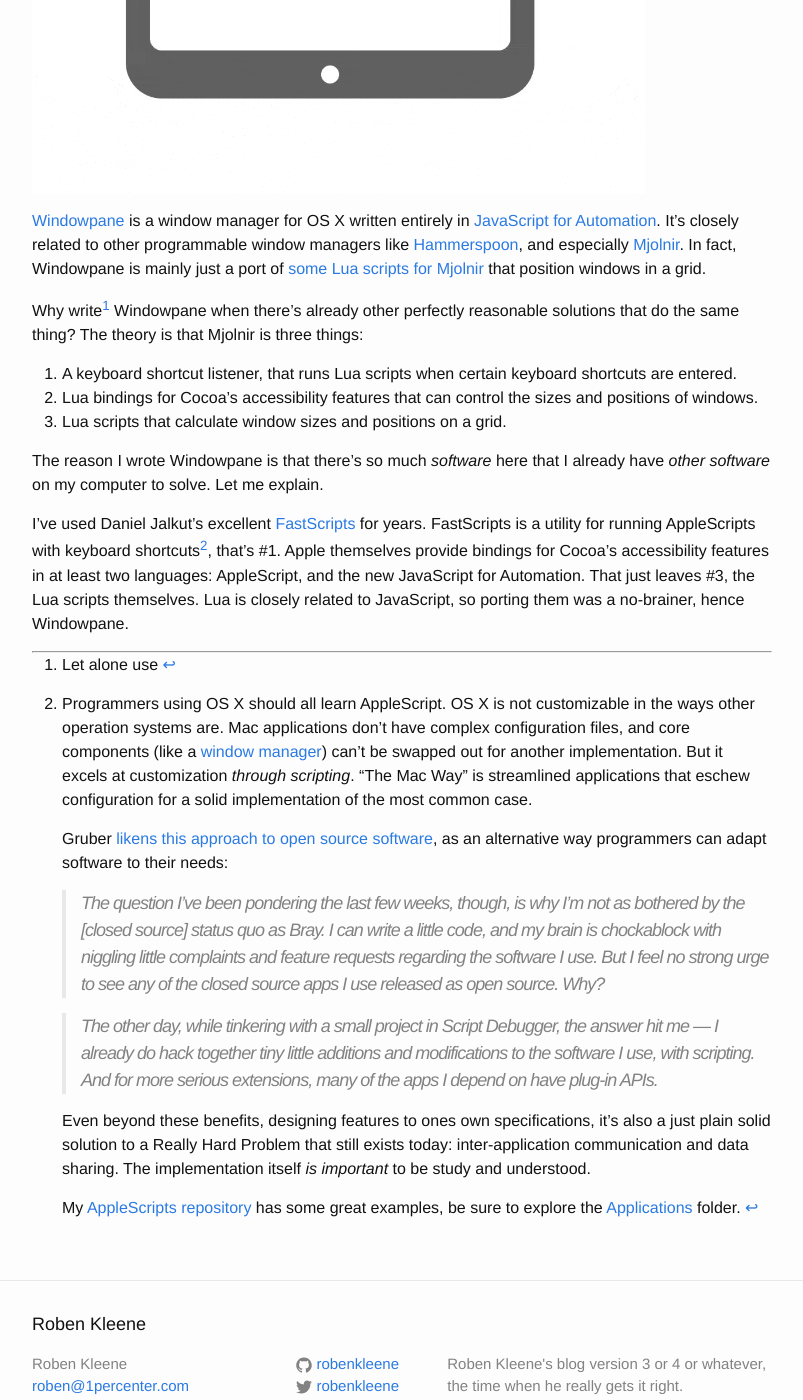
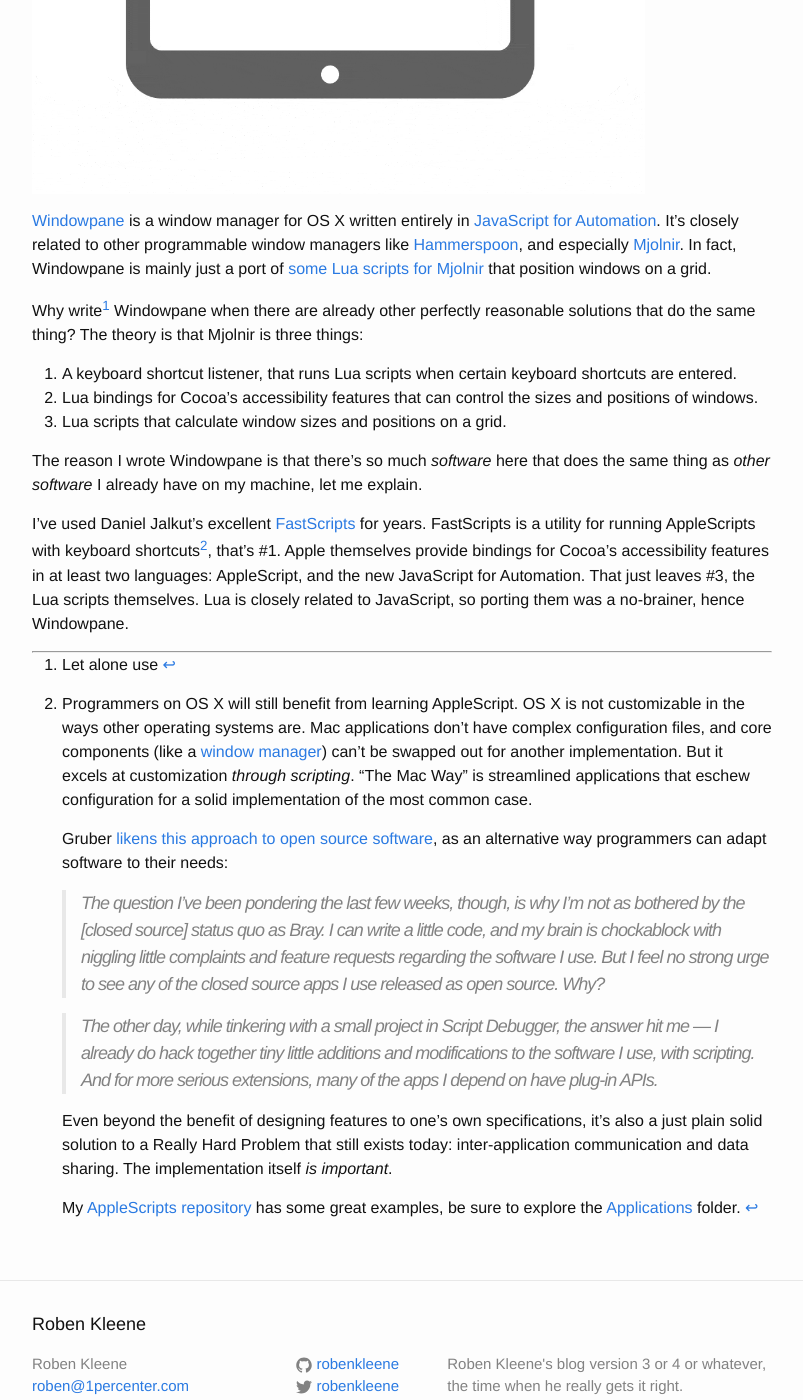
Before and after one commit to robenkleene/robenkleene.github.io, a Jekyll site: the page built from _posts/2016-04-16-windowpane.md, in a window 1280 px wide and 1400 px high, scrolled down 543 px. Shown: the whole window, without its empty margins (238-1041 px from the left). Built offline with Jekyll 4.4.1, drawn with Linux system fonts in a browser that asks for light colours.

Commit message:
Update windowpane

```diff
--- a/_posts/2016-04-16-windowpane.md
+++ b/_posts/2016-04-16-windowpane.md
@@ -6,15 +6,15 @@
 
 <img src="/assets/2016-04-16-windowpane.gif" alt="Windowpane" height="495">
 
-[Windowpane](https://github.com/robenkleene/windowpane) is a window manager for OS X written entirely in [JavaScript for Automation](https://developer.apple.com/library/mac/releasenotes/InterapplicationCommunication/RN-JavaScriptForAutomation/Articles/OSX10-10.html#//apple_ref/doc/uid/TP40014508-CH109-SW1). It's closely related to other programmable window managers like [Hammerspoon](https://github.com/Hammerspoon/hammerspoon), and especially [Mjolnir](https://github.com/sdegutis/mjolnir). In fact, Windowpane is mainly just a port of [some Lua scripts for Mjolnir](https://luarocks.org/modules/sdegutis/mjolnir.sd.grid) that position windows in a grid.
+[Windowpane](https://github.com/robenkleene/windowpane) is a window manager for OS X written entirely in [JavaScript for Automation](https://developer.apple.com/library/mac/releasenotes/InterapplicationCommunication/RN-JavaScriptForAutomation/Articles/OSX10-10.html#//apple_ref/doc/uid/TP40014508-CH109-SW1). It's closely related to other programmable window managers like [Hammerspoon](https://github.com/Hammerspoon/hammerspoon), and especially [Mjolnir](https://github.com/sdegutis/mjolnir). In fact, Windowpane is mainly just a port of [some Lua scripts for Mjolnir](https://luarocks.org/modules/sdegutis/mjolnir.sd.grid) that position windows on a grid.
 
-Why write[^use] Windowpane when there's already other perfectly reasonable solutions that do the same thing? The theory is that Mjolnir is three things:
+Why write[^use] Windowpane when there are already other perfectly reasonable solutions that do the same thing? The theory is that Mjolnir is three things:
 
 1. A keyboard shortcut listener, that runs Lua scripts when certain keyboard shortcuts are entered.
 2. Lua bindings for Cocoa's accessibility features that can control the sizes and positions of windows.
 3. Lua scripts that calculate window sizes and positions on a grid.
 
-The reason I wrote Windowpane is that there's so much *software* here that I already have *other software* on my computer to solve. Let me explain.
+The reason I wrote Windowpane is that there's so much *software* here that does the same thing as *other software* I already have on my machine, let me explain.
 
 I've used Daniel Jalkut's excellent [FastScripts](https://red-sweater.com/fastscripts/) for years. FastScripts is a utility for running AppleScripts with keyboard shortcuts[^applescript], that's #1. Apple themselves provide bindings for Cocoa's accessibility features in at least two languages: AppleScript, and the new JavaScript for Automation. That just leaves #3, the Lua scripts themselves. Lua is closely related to JavaScript, so porting them was a no-brainer, hence Windowpane.
 
@@ -23,7 +23,7 @@
 [^use]: Let alone use
 
 [^applescript]:
-	Programmers using OS X should all learn AppleScript. OS X is not customizable in the ways other operation systems are. Mac applications don't have complex configuration files, and core components (like a [window manager](https://en.wikipedia.org/wiki/Window_manager)) can't be swapped out for another implementation. But it excels at customization *through scripting*. "The Mac Way" is streamlined applications that eschew configuration for a solid implementation of the most common case.
+	Programmers on OS X will still benefit from learning AppleScript. OS X is not customizable in the ways other operating systems are. Mac applications don't have complex configuration files, and core components (like a [window manager](https://en.wikipedia.org/wiki/Window_manager)) can't be swapped out for another implementation. But it excels at customization *through scripting*. "The Mac Way" is streamlined applications that eschew configuration for a solid implementation of the most common case.
 
 	Gruber [likens this approach to open source software](http://daringfireball.net/2006/07/mr_jimmy), as an alternative way programmers can adapt software to their needs:
 
@@ -31,7 +31,6 @@
 
 	> The other day, while tinkering with a small project in Script Debugger, the answer hit me — I already do hack together tiny little additions and modifications to the software I use, with scripting. And for more serious extensions, many of the apps I depend on have plug-in APIs.
 
-	Even beyond these benefits, designing features to ones own specifications,  it's also a just plain solid solution to a Really Hard Problem that still exists today: inter-application communication and data sharing. The implementation itself *is important* to be study and understood.
+	Even beyond the benefit of designing features to one's own specifications,  it's also a just plain solid solution to a Really Hard Problem that still exists today: inter-application communication and data sharing. The implementation itself *is important*.
 
-	My
-	[AppleScripts repository](https://github.com/robenkleene/AppleScripts) has some great examples, be sure to explore the [Applications](https://github.com/robenkleene/AppleScripts/tree/master/Applications) folder.
+	My [AppleScripts repository](https://github.com/robenkleene/AppleScripts) has some great examples, be sure to explore the [Applications](https://github.com/robenkleene/AppleScripts/tree/master/Applications) folder.
```
